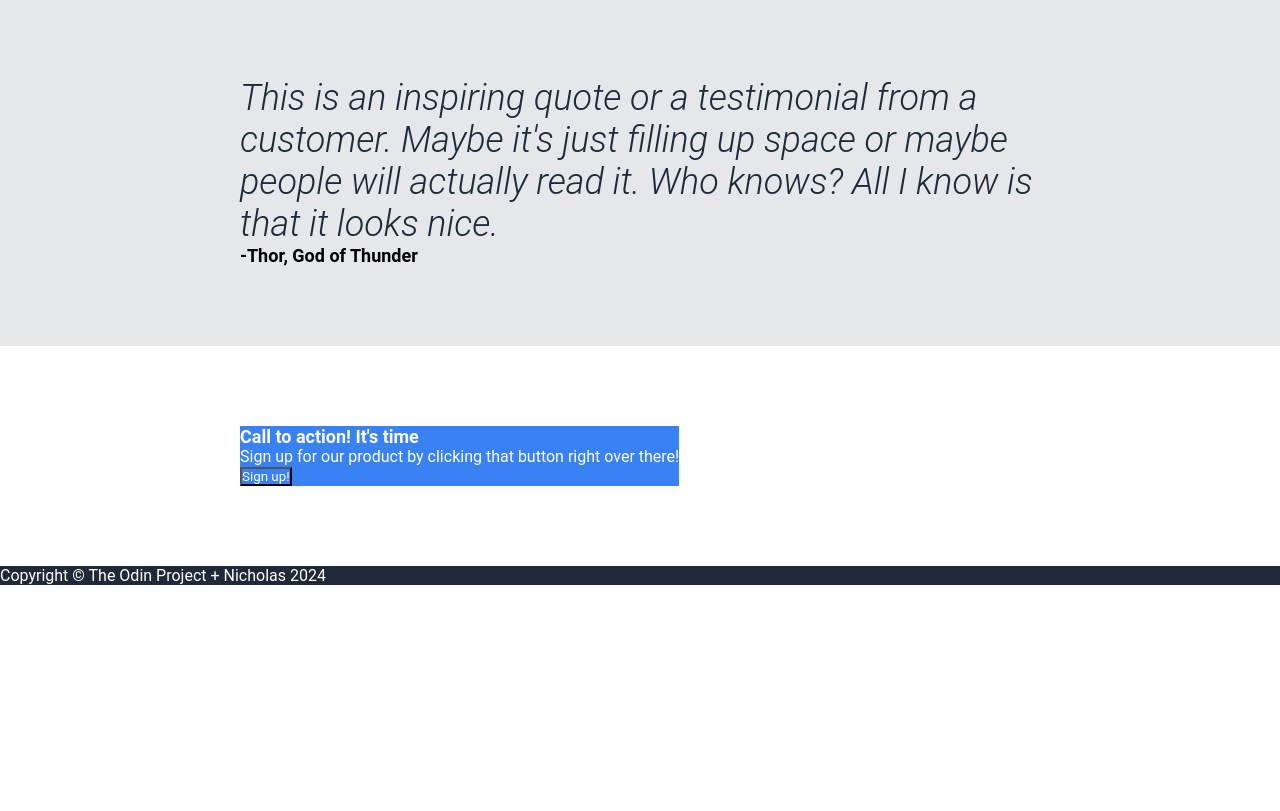
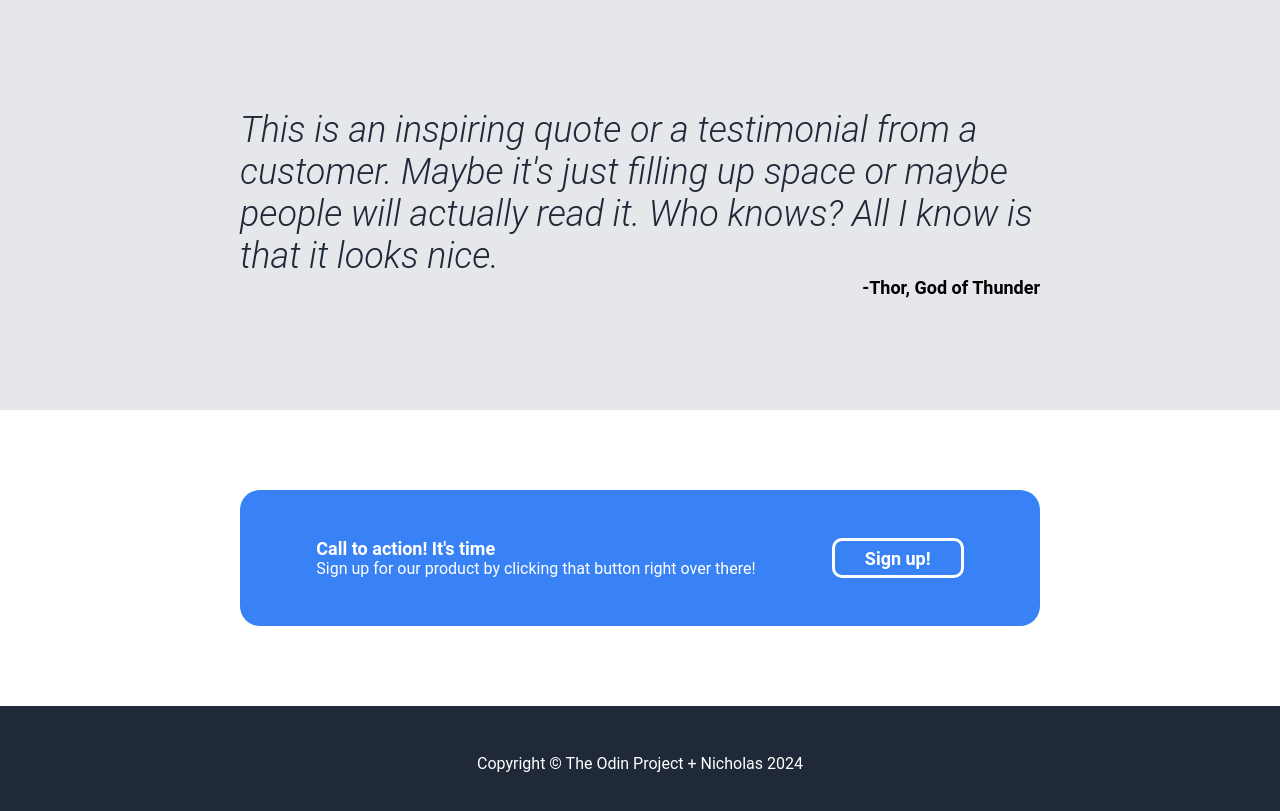
Before and after one commit to nlucaccioni/Odin_LandingPage, a plain HTML site: page index.html in a window 1280 px wide. Shown: the part 947-1758 px from the top of the page. Before the commit the page ends 1532 px from the top, so only its background shows below. Drawn offline with Linux system fonts and the light colour scheme.

Commit message:
Style quote, cta, and footer

```diff
--- a/style.css
+++ b/style.css
@@ -50,6 +50,8 @@ h4 {
 .container {
     max-width: var(--site-width);
     margin: auto;
+    display: flex;
+    justify-content: center;
 }
 
 section {
@@ -68,7 +70,7 @@ nav ul {
     list-style: none;
 }
 
-nav, .hero p {
+nav, .hero p, .CTA_copy p {
     color: var(--light-gray)
 }
 
@@ -129,17 +131,36 @@ nav, .hero p {
 
 .quote_block {
     background-color: var(--light-gray);
+}
+
+.quote_block div{
     display: flex;
     flex-direction:column;
     align-items: flex-end;
+    padding: 2rem 0;
 }
 
 .CTA {
     background-color: var(--light-blue);
     color: white;
+    width: 100%;
+    display: flex;
+    justify-content: space-evenly;
+    padding: 3rem 0;
+    border-radius: 20px;
 }
 
 .CTA button {
     color:  white;
     background: none;
+    border: 3px solid white;
+    border-radius: 10px;
+    padding: 0px 30px;
+    font-weight: bold;
+    font-size: 18px
 }
+
+footer {
+    text-align: center;
+    padding: 3rem;
+}
```
